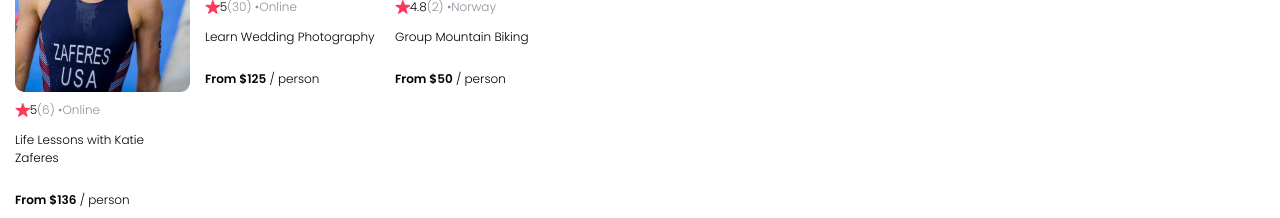
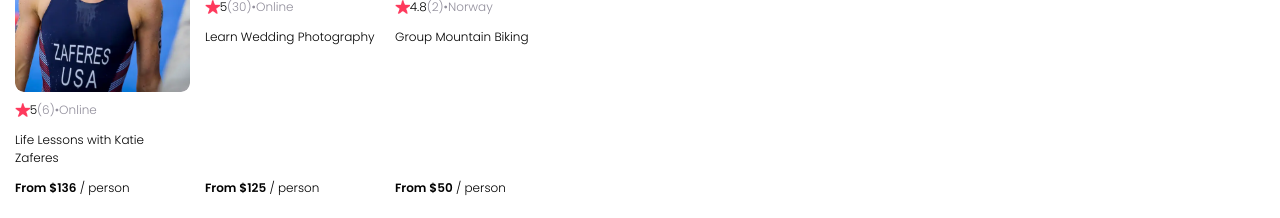
Before and after one commit to KwekuAmankwa/Airbnb-clone, a React (Vite) app: page / in a window 1280 px wide. Shown: the part 628-846 px from the top of the page. Built offline with nearby package versions, Linux system fonts and the light colour scheme.

Commit message:
added classes to review count, title, location

```diff
--- a/components/card.jsx
+++ b/components/card.jsx
@@ -7,11 +7,11 @@
             <div className="card--stats">
                 <img src="../images/star.png" className="card--star" />
                 <span>{props.rating}</span>
-                <span className="gray">({props.reviewCount}) • </span>
+                <span className="gray">({props.reviewCount})•</span>
                 <span className="gray">{props.location}</span>
             </div>
-            <p>{props.title}</p>
-            <p><span className="bold">From ${props.price}</span> / person</p>
+            <p className="card--title">{props.title}</p>
+            <p className="card--price"><span className="bold">From ${props.price}</span> / person</p>
         </div>
     )
 }
```
